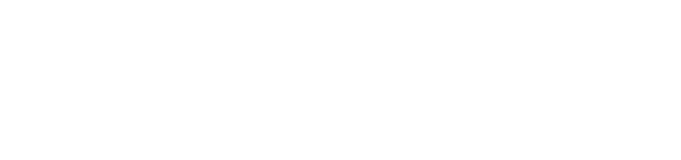
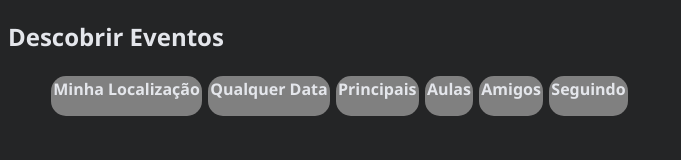
Before and after one commit to viniciuslourencof/publicity-of-events, a plain HTML site: page src/index.html in a window 1280 px wide. Shown: the whole page, without its empty margins (0-681 px from the left). Drawn offline with Linux system fonts and the light colour scheme.

Commit message:
Desenvolvimento inicial do menu principal do site

```diff
--- a/src/index.html
+++ b/src/index.html
@@ -4,9 +4,28 @@
     <meta charset="UTF-8">
     <meta http-equiv="X-UA-Compatible" content="IE=edge">
     <meta name="viewport" content="width=device-width, initial-scale=1.0">
-    <title>Document</title>
+    <link rel="stylesheet" href="../assets/css/style.css">
+    <link rel="stylesheet" href="../assets/css/menu.css">
+    <link rel="stylesheet" href="../assets/css/menu__item.css">
+    <title>Eventos</title>
 </head>
 <body>
-
+    <div>
+        <header>
+            <nav>
+                <h1>Descobrir Eventos</h1>
+                <ul class="menu">
+                    <li class="menu__item">Minha Localização</li>
+                    <li class="menu__item">Qualquer Data</li>
+                    <li class="menu__item">Principais</li>
+                    <li class="menu__item">Aulas</li>
+                    <li class="menu__item">Amigos</li>
+                    <li class="menu__item">Seguindo</li>
+                </ul>
+            </nav>
+        </header>
+    </div>
+    <main></main>
+    <footer></footer>
 </body>
 </html>
```
